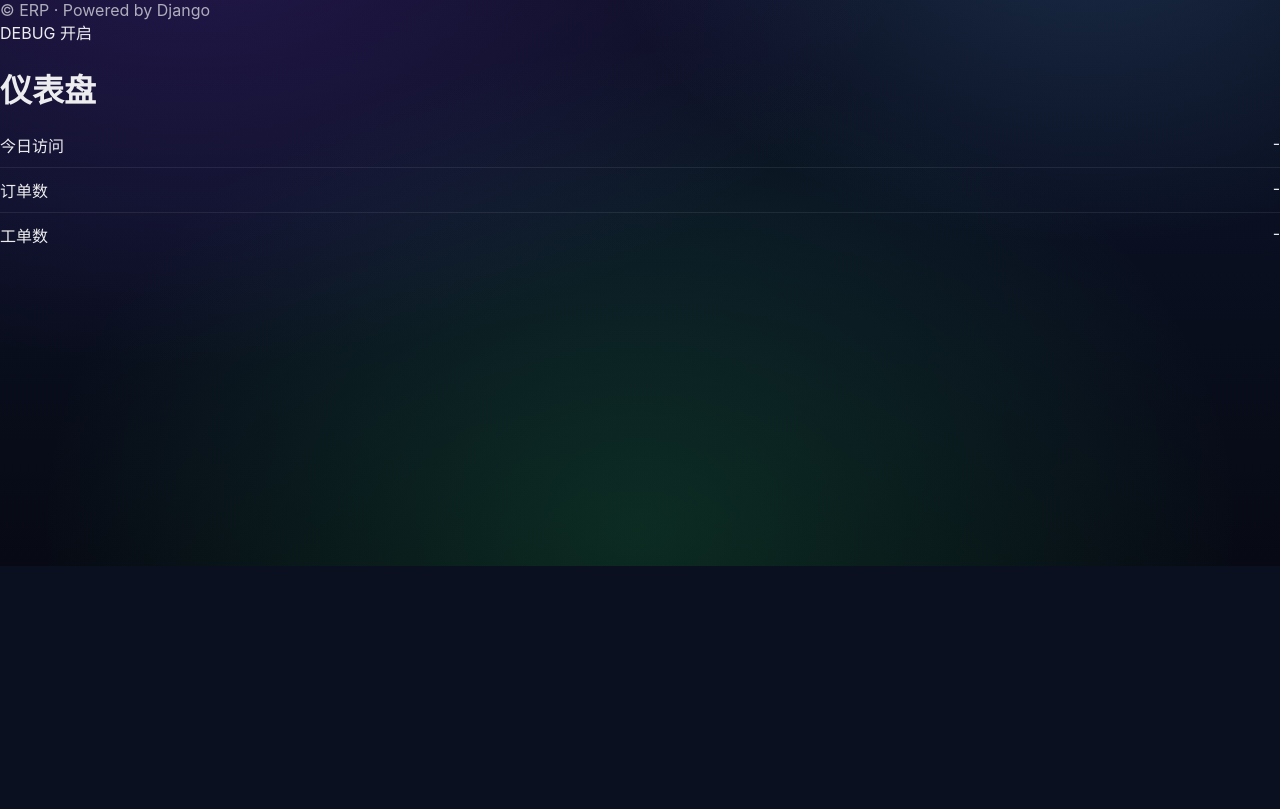
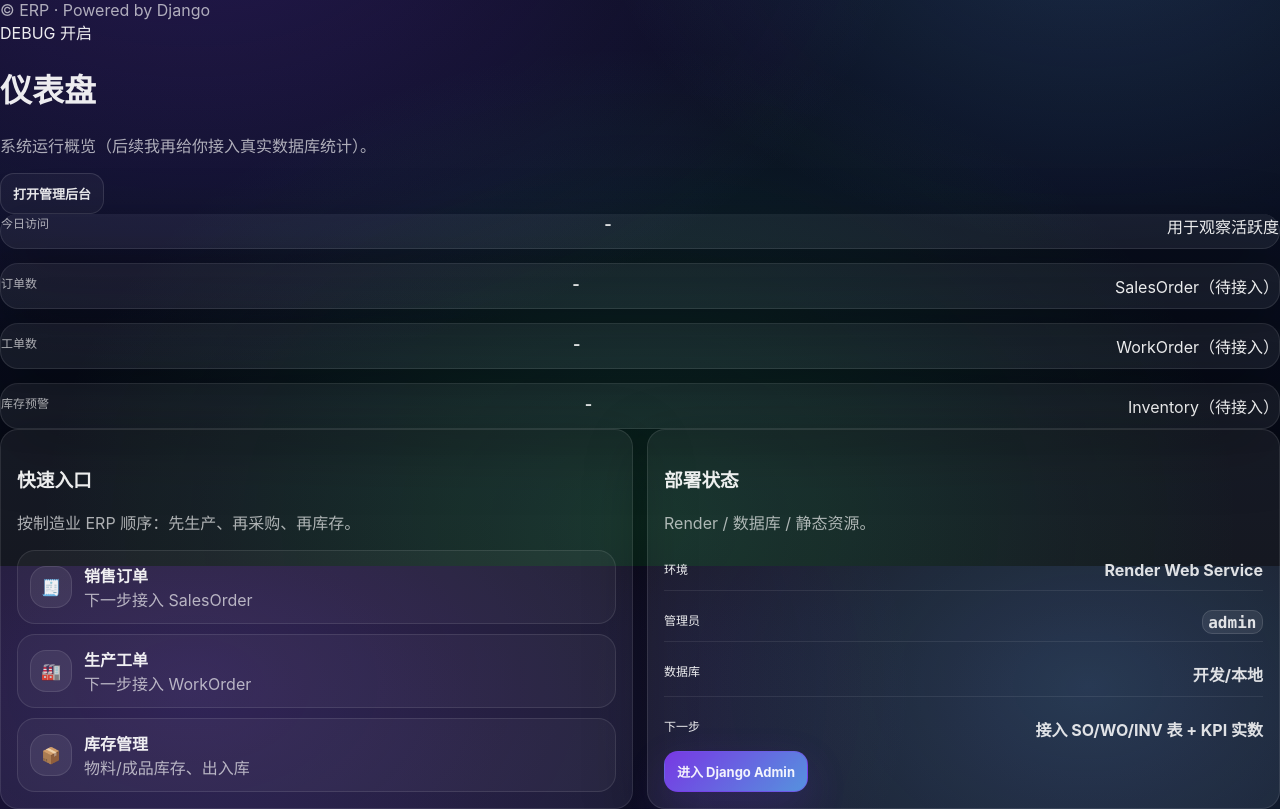
Before and after one commit to genggeng538/tq-erp-demo, a Django app: page / in a window 1280 px wide. Shown: the part 234-1043 px from the top of the page. Before the commit the page ends 800 px from the top, so only its background shows below. Run offline with Django 5.2, Linux system fonts and the light colour scheme; the visitor is signed in with stand-in values (Sample User, id 1).

Commit message:
Update dashboard.html

```diff
--- a/templates/dashboard.html
+++ b/templates/dashboard.html
@@ -1,20 +1,108 @@
+<!-- templates/dashboard.html -->
 {% extends "base.html" %}
 
 {% block content %}
-<h1>仪表盘</h1>
+<div class="page">
+  <div class="page__header">
+    <div>
+      <h1>仪表盘</h1>
+      <p class="muted">系统运行概览（后续我再给你接入真实数据库统计）。</p>
+    </div>
+    <div class="page__actions">
+      <a class="btn btn--ghost" href="/admin/" target="_blank">打开管理后台</a>
+    </div>
+  </div>
 
-<div class="kpi-grid">
-  <div class="kpi">
-    <div class="kpi-title">今日访问</div>
-    <div class="kpi-value">{{ kpi_today }}</div>
+  <div class="grid grid--kpi">
+    <div class="card kpi kpi--a">
+      <div class="kpi__label">今日访问</div>
+      <div class="kpi__value">{{ kpi_today }}</div>
+      <div class="kpi__meta">用于观察活跃度</div>
+    </div>
+
+    <div class="card kpi kpi--b">
+      <div class="kpi__label">订单数</div>
+      <div class="kpi__value">{{ kpi_orders }}</div>
+      <div class="kpi__meta">SalesOrder（待接入）</div>
+    </div>
+
+    <div class="card kpi kpi--c">
+      <div class="kpi__label">工单数</div>
+      <div class="kpi__value">{{ kpi_workorders }}</div>
+      <div class="kpi__meta">WorkOrder（待接入）</div>
+    </div>
+
+    <div class="card kpi kpi--d">
+      <div class="kpi__label">库存预警</div>
+      <div class="kpi__value">{{ kpi_stock_alert }}</div>
+      <div class="kpi__meta">Inventory（待接入）</div>
+    </div>
   </div>
-  <div class="kpi">
-    <div class="kpi-title">订单数</div>
-    <div class="kpi-value">{{ kpi_orders }}</div>
-  </div>
-  <div class="kpi">
-    <div class="kpi-title">工单数</div>
-    <div class="kpi-value">{{ kpi_workorders }}</div>
+
+  <div class="grid grid--2">
+    <div class="card">
+      <div class="card__header">
+        <h3>快速入口</h3>
+        <p class="muted">按制造业 ERP 顺序：先生产、再采购、再库存。</p>
+      </div>
+
+      <div class="quick">
+        <a class="quick__item" href="#">
+          <div class="quick__icon">🧾</div>
+          <div class="quick__text">
+            <div class="quick__title">销售订单</div>
+            <div class="muted">下一步接入 SalesOrder</div>
+          </div>
+        </a>
+
+        <a class="quick__item" href="#">
+          <div class="quick__icon">🏭</div>
+          <div class="quick__text">
+            <div class="quick__title">生产工单</div>
+            <div class="muted">下一步接入 WorkOrder</div>
+          </div>
+        </a>
+
+        <a class="quick__item" href="#">
+          <div class="quick__icon">📦</div>
+          <div class="quick__text">
+            <div class="quick__title">库存管理</div>
+            <div class="muted">物料/成品库存、出入库</div>
+          </div>
+        </a>
+      </div>
+    </div>
+
+    <div class="card">
+      <div class="card__header">
+        <h3>部署状态</h3>
+        <p class="muted">Render / 数据库 / 静态资源。</p>
+      </div>
+
+      <div class="list">
+        <div class="list__row">
+          <div class="list__k">环境</div>
+          <div class="list__v">Render Web Service</div>
+        </div>
+        <div class="list__row">
+          <div class="list__k">管理员</div>
+          <div class="list__v"><code>{{ admin_user }}</code></div>
+        </div>
+        <div class="list__row">
+          <div class="list__k">数据库</div>
+          <div class="list__v">
+            {% if debug %}开发/本地{% else %}生产/托管{% endif %}
+          </div>
+        </div>
+        <div class="list__row">
+          <div class="list__k">下一步</div>
+          <div class="list__v">接入 SO/WO/INV 表 + KPI 实数</div>
+        </div>
+      </div>
+
+      <div class="spacer"></div>
+      <a class="btn btn--primary" href="/admin/" target="_blank">进入 Django Admin</a>
+    </div>
   </div>
 </div>
 {% endblock %}
```
